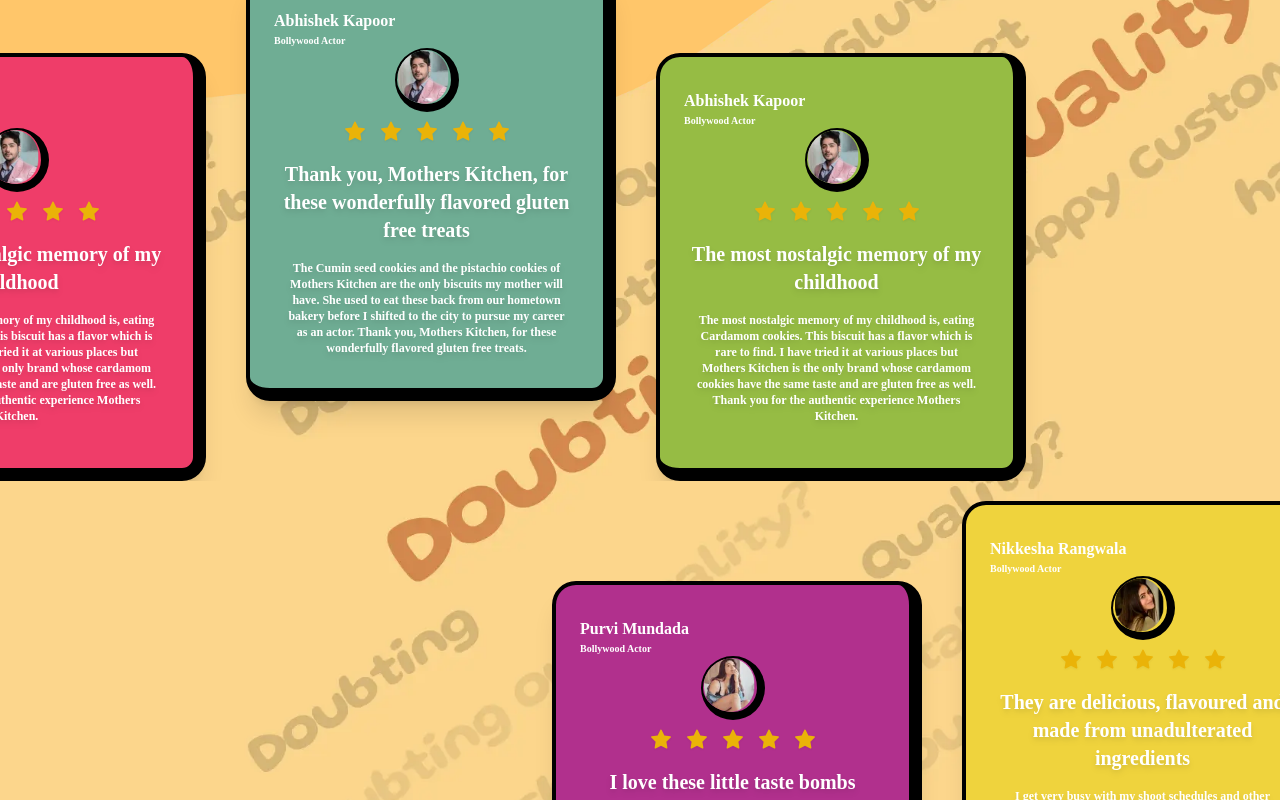
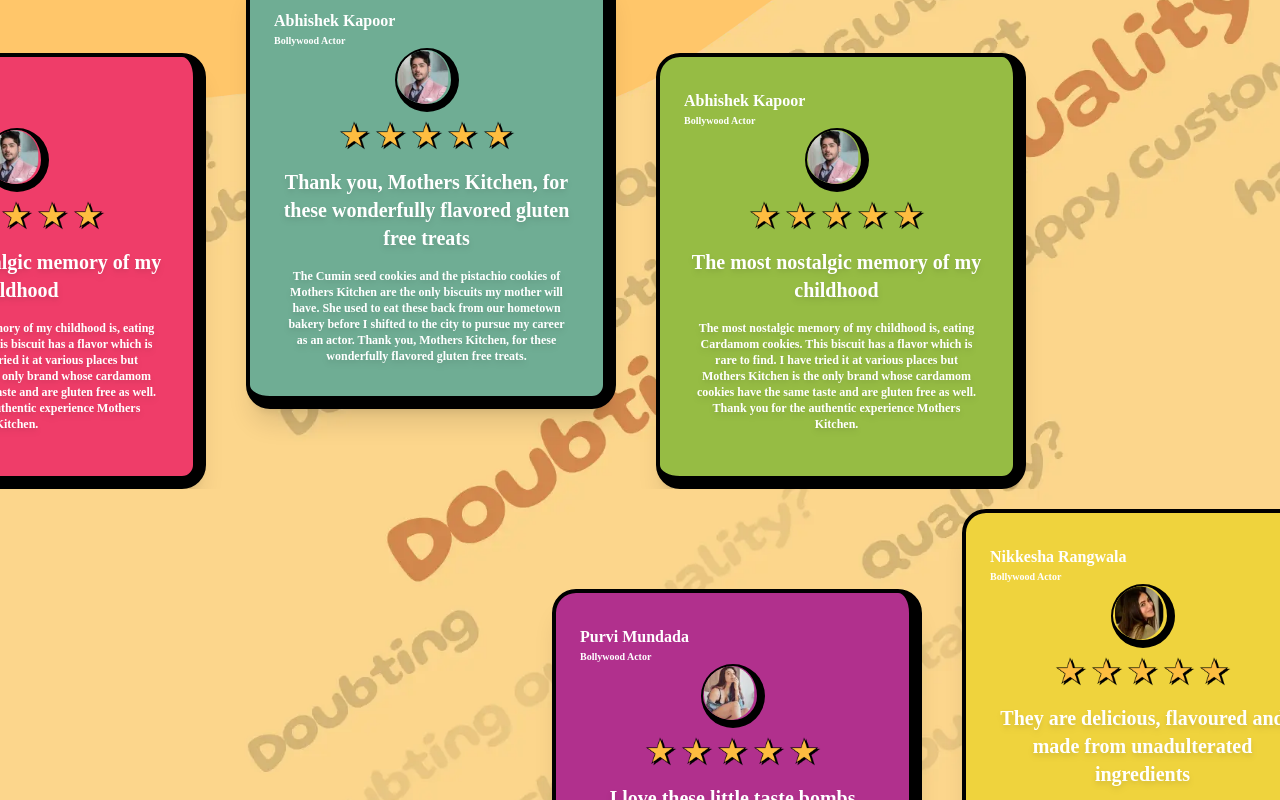
Before and after one commit to Rajat-Raghuvanshi-0512/mother-kitchen, a React (Vite) app in the folder mother-kitchen-frontend/: page / in a window 1280 px wide. Shown: the part 6120-6920 px from the top of the page. Built offline with nearby package versions, Linux system fonts and the light colour scheme; a web font is replaced by a local one.

Commit message:
Minor UI fixes

```diff
--- a/mother-kitchen-frontend/src/assets/index.js
+++ b/mother-kitchen-frontend/src/assets/index.js
@@ -51,6 +51,7 @@
 import Detail2 from './about/detail2.png'
 import Detail3 from './about/detail3.png'
 import DetailWire from './about/detail-wire.png'
+import Star from './about/star.png'
 
 import review1 from './reviews/review1.webp'
 import review2 from './reviews/review2.webp'
@@ -216,4 +217,5 @@
   Detail3,
   DetailWire,
   Bag,
+  Star,
 }
--- a/mother-kitchen-frontend/src/components/Home/Nutrition.jsx
+++ b/mother-kitchen-frontend/src/components/Home/Nutrition.jsx
@@ -1,10 +1,11 @@
 import { lazy } from 'react'
 import { Nutrition } from '../../assets'
+import { useNavigate } from 'react-router-dom'
 const NutritionDetails = lazy(() => import('./NutritionDetails'))
 const Button = lazy(() => import('../custom/Button'))
 const YellowDiv = lazy(() => import('../custom/YellowDiv'))
 
-const NutritionSm = () => {
+const NutritionSm = ({ navigate }) => {
   return (
     <>
       <section className="px-5 py-7 md:my-20">
@@ -29,7 +30,9 @@
               </span>
             </p>
             <div className="flex justify-end">
-              <Button className="my-5">View More</Button>
+              <Button className="my-5" onClick={() => navigate('/about')}>
+                View More
+              </Button>
             </div>
           </div>
         </YellowDiv>
@@ -39,7 +42,7 @@
   )
 }
 
-const NutritionMd = () => {
+const NutritionMd = ({ navigate }) => {
   return (
     <>
       <section className="md:mx-10">
@@ -66,7 +69,9 @@
               preparing dinner for the whole crew, Mother&rsquo;s Kitchen has got you covered. Come join us in the
               kitchen today and taste the love!
             </p>
-            <Button className="mt-10">View More</Button>
+            <Button className="mt-10" onClick={() => navigate('/about')}>
+              View More
+            </Button>
           </div>
         </YellowDiv>
       </section>
@@ -74,7 +79,7 @@
     </>
   )
 }
-const NutritionLg = () => {
+const NutritionLg = ({ navigate }) => {
   return (
     <>
       <section className="md:mx-20 2xl:mx-56">
@@ -101,7 +106,9 @@
               preparing dinner for the whole crew, Mother&rsquo;s Kitchen has got you covered. Come join us in the
               kitchen today and taste the love!
             </p>
-            <Button className="mt-10">View More</Button>
+            <Button className="mt-10" onClick={() => navigate('/about')}>
+              View More
+            </Button>
           </div>
         </YellowDiv>
       </section>
@@ -110,20 +117,21 @@
   )
 }
 const NutritionSection = () => {
+  const navigate = useNavigate()
   return (
     <div>
       <div className="md:hidden ">
         {/*Small Screen*/}
-        <NutritionSm />
+        <NutritionSm navigate={navigate} />
       </div>
       <div className="hidden md:block lg:hidden">
         {/*Medium Screen*/}
-        <NutritionMd />
+        <NutritionMd navigate={navigate} />
       </div>
 
       <div className="hidden lg:block">
         {/*Large Screen*/}
-        <NutritionLg />
+        <NutritionLg navigate={navigate} />
       </div>
     </div>
   )
--- a/mother-kitchen-frontend/src/components/Home/ReviewCard.jsx
+++ b/mother-kitchen-frontend/src/components/Home/ReviewCard.jsx
@@ -1,4 +1,4 @@
-import { AiFillStar } from 'react-icons/ai'
+import { Star } from '../../assets'
 const ReviewCard = ({ name, profession, title, desc, bgColor, image }) => {
   return (
     <div
@@ -12,12 +12,12 @@
         alt=""
         className="mx-auto h-12 w-12 rounded-full border-2 border-b-4 border-r-4 border-black object-contain md:h-16 md:w-16 md:border-b-8 md:border-r-8"
       />
-      <div className="mt-2 flex items-center justify-center gap-1 md:gap-3">
-        <AiFillStar className="h-3 w-3 text-yellow-500 drop-shadow-sm  md:h-6 md:w-6" />
-        <AiFillStar className="h-3 w-3 text-yellow-500 drop-shadow-sm  md:h-6 md:w-6" />
-        <AiFillStar className="h-3 w-3 text-yellow-500 drop-shadow-sm  md:h-6 md:w-6" />
-        <AiFillStar className="h-3 w-3 text-yellow-500 drop-shadow-sm  md:h-6 md:w-6" />
-        <AiFillStar className="h-3 w-3 text-yellow-500 drop-shadow-sm  md:h-6 md:w-6" />
+      <div className="mt-2 flex items-center justify-center gap-1">
+        <img src={Star} alt="star" className="h-5 w-5 object-contain md:h-8 md:w-8" />
+        <img src={Star} alt="star" className="h-5 w-5 object-contain md:h-8 md:w-8" />
+        <img src={Star} alt="star" className="h-5 w-5 object-contain md:h-8 md:w-8" />
+        <img src={Star} alt="star" className="h-5 w-5 object-contain md:h-8 md:w-8" />
+        <img src={Star} alt="star" className="h-5 w-5 object-contain md:h-8 md:w-8" />
       </div>
       <h3 className=" my-4 px-2 text-center text-sm font-bold drop-shadow-md md:text-xl">{title}</h3>
       <p className=" my-4 px-4 text-center text-[9px] font-semibold drop-shadow-md md:text-xs">{desc}</p>
```
Also changed, not shown: mother-kitchen-frontend/src/assets/about/star.png (added).
